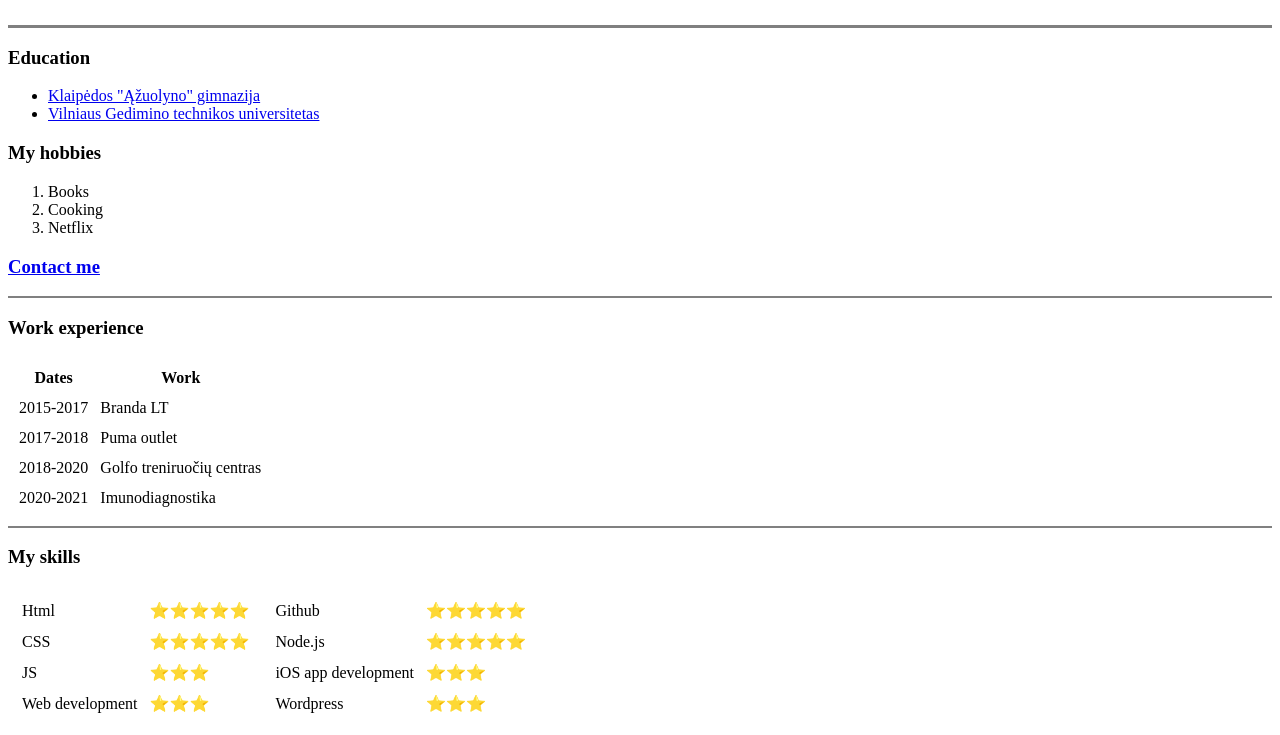
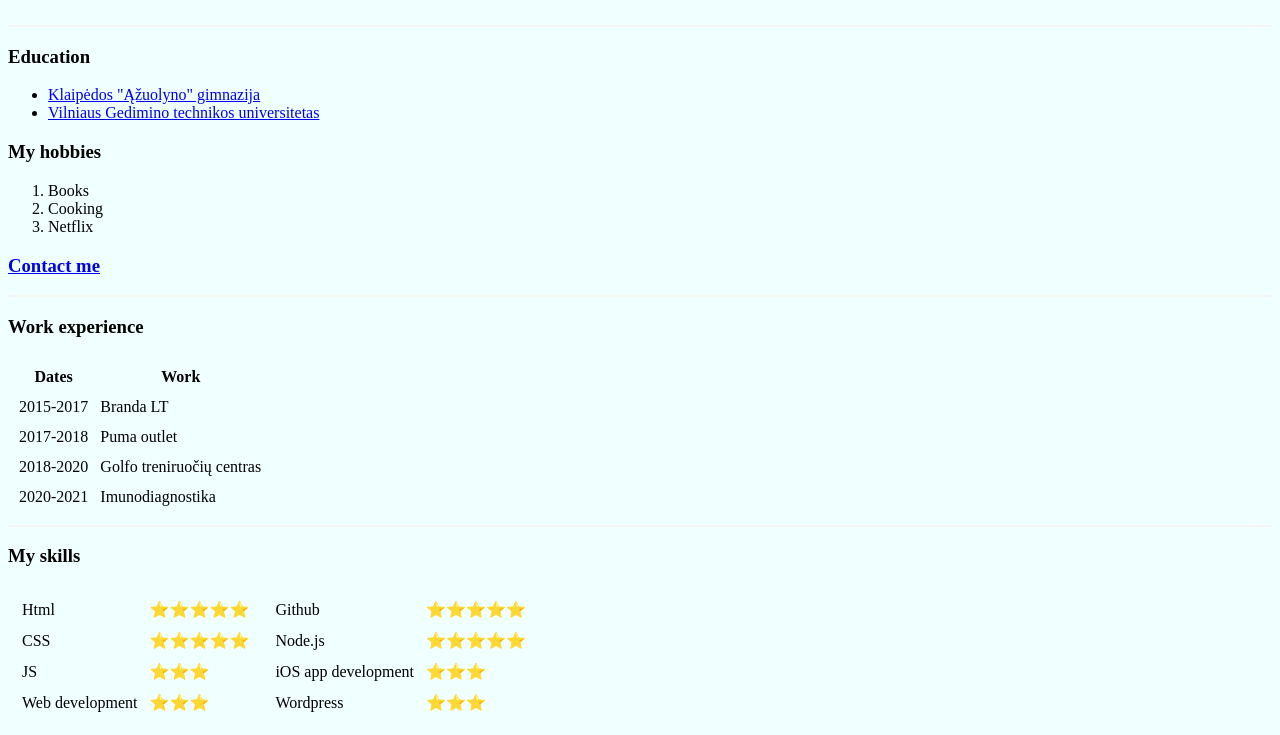
Before and after one commit to LauraStak/CV, a plain HTML site: page index.html in a window 1280 px wide. Shown: the part 187-922 px from the top of the page. Drawn offline with Linux system fonts and the light colour scheme.

Commit message:
internal css

```diff
--- a/index.html
+++ b/index.html
@@ -4,18 +4,30 @@
 <head>
   <meta charset="utf-8">
   <title>♥ Laura</title>
+<style>
+  body {
+    background-color: azure;
+  }
+  hr {
+    background-color: whitesmoke;
+    border-style: none;
+    height: 2px;
+  }
+
+</style>
+
 </head>
 
-<body style="color: EDF6E5;">
+<body>
   <table cellspacing="20">
     <tr>
       <td><img src="LauraProfilis.jpg" alt="Picture of Laura" style="border-radius: 50%; max-width: 150px;"></td>
     <td><h1>Laura Stakytė</h1>
       <p><em>Junior programmer</em></p>
-      <p>I have a bachelor degree in technological sciences and now learning to code.</p>
+      <p>I have a bachelor degree in technological sciences and now learning to code.</p> </td>
     </tr>
   </table>
-  <hr size="3" noshade>
+  <hr>
   <h3>Education</h3>
   <ul>
     <li><a href="http://www.azuolynogimnazija.lt/" target="_blank">Klaipėdos "Ąžuolyno" gimnazija</a></li>
@@ -28,7 +40,7 @@
     <li>Netflix</li>
   </ol>
   <h3> <a href="contact.html">Contact me</a> </h3>
-  <hr size="2" noshade>
+  <hr>
   <h3>Work experience</h3>
   <table cellspacing="10">
     <thead>
@@ -56,7 +68,7 @@
     </tr>
   </tbody>
   </table>
-  <hr size="2" noshade>
+  <hr>
   <h3>My skills</h3>
 
 <table>
```
